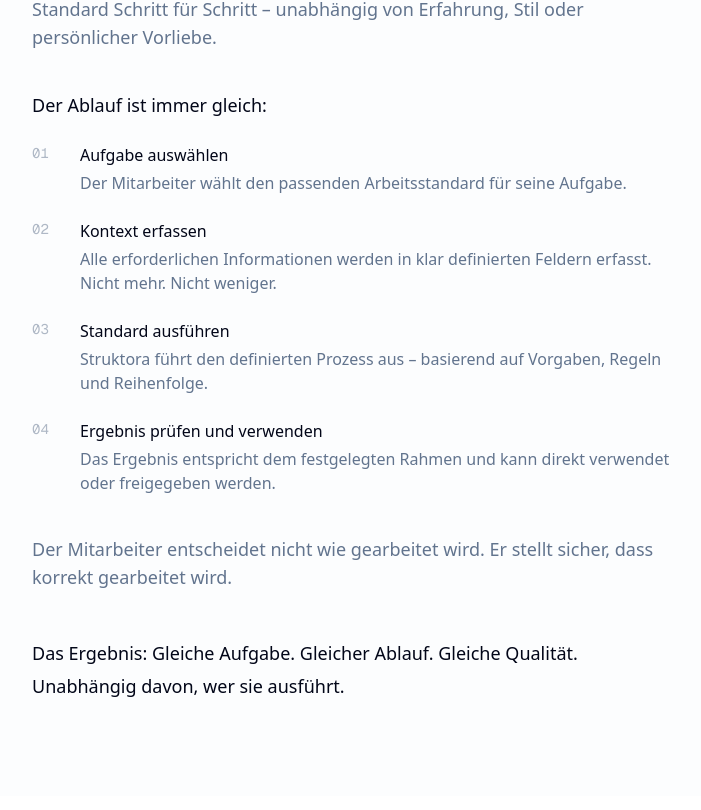
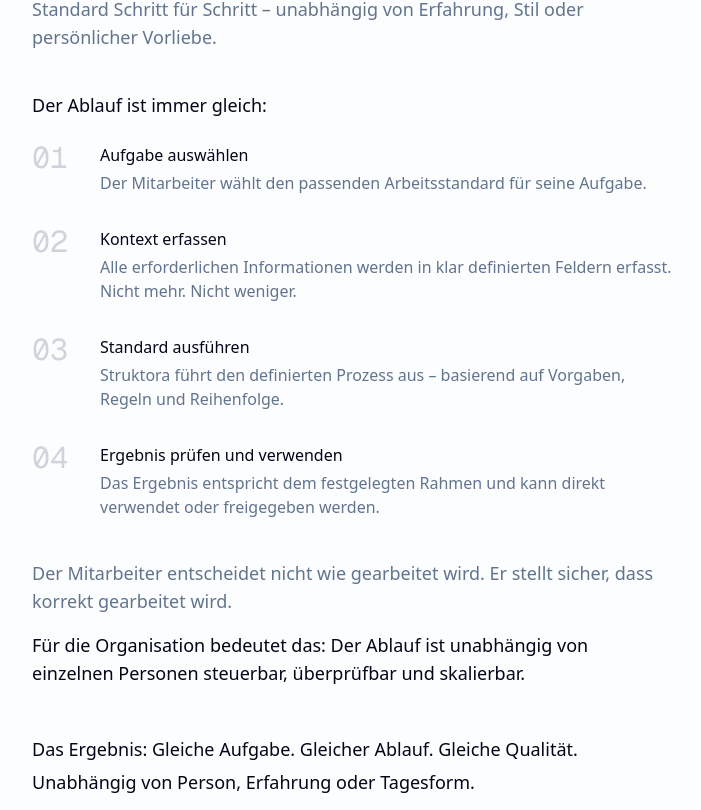
Before and after one commit to berndgalter-lab/struktora, a Next.js app: page / in a window 1280 px wide. Shown: the part 7770-8580 px from the top of the page, without its empty margins (288-989 px from the left). Built offline with nearby package versions, Linux system fonts and the light colour scheme.

Commit message:
how it works

```diff
--- a/src/components/marketing/how-it-works.tsx
+++ b/src/components/marketing/how-it-works.tsx
@@ -23,10 +23,10 @@ export const HowItWorks = () => {
         </p>
 
         {/* 4 Schritte */}
-        <div className="mt-6 max-w-2xl space-y-6">
+        <div className="mt-6 max-w-2xl space-y-8">
           {/* Schritt 1 */}
-          <div className="flex gap-4">
-            <span className="w-8 shrink-0 font-mono text-sm text-muted-foreground/50">
+          <div className="flex items-start gap-5">
+            <span className="w-12 shrink-0 font-mono text-2xl leading-none text-muted-foreground/30 md:text-3xl">
               01
             </span>
             <div>
@@ -41,8 +41,8 @@ export const HowItWorks = () => {
           </div>
 
           {/* Schritt 2 */}
-          <div className="flex gap-4">
-            <span className="w-8 shrink-0 font-mono text-sm text-muted-foreground/50">
+          <div className="flex items-start gap-5">
+            <span className="w-12 shrink-0 font-mono text-2xl leading-none text-muted-foreground/30 md:text-3xl">
               02
             </span>
             <div>
@@ -57,8 +57,8 @@ export const HowItWorks = () => {
           </div>
 
           {/* Schritt 3 */}
-          <div className="flex gap-4">
-            <span className="w-8 shrink-0 font-mono text-sm text-muted-foreground/50">
+          <div className="flex items-start gap-5">
+            <span className="w-12 shrink-0 font-mono text-2xl leading-none text-muted-foreground/30 md:text-3xl">
               03
             </span>
             <div>
@@ -73,8 +73,8 @@ export const HowItWorks = () => {
           </div>
 
           {/* Schritt 4 */}
-          <div className="flex gap-4">
-            <span className="w-8 shrink-0 font-mono text-sm text-muted-foreground/50">
+          <div className="flex items-start gap-5">
+            <span className="w-12 shrink-0 font-mono text-2xl leading-none text-muted-foreground/30 md:text-3xl">
               04
             </span>
             <div>
@@ -94,6 +94,10 @@ export const HowItWorks = () => {
           Der Mitarbeiter entscheidet nicht wie gearbeitet wird. Er stellt
           sicher, dass korrekt gearbeitet wird.
         </p>
+        <p className="mt-4 text-base font-medium text-foreground md:text-lg">
+          Für die Organisation bedeutet das: Der Ablauf ist unabhängig von
+          einzelnen Personen steuerbar, überprüfbar und skalierbar.
+        </p>
 
         {/* Abschlusssatz */}
         <div className="mt-10 md:mt-12">
@@ -101,7 +105,7 @@ export const HowItWorks = () => {
             Das Ergebnis: Gleiche Aufgabe. Gleicher Ablauf. Gleiche Qualität.
           </p>
           <p className="mt-1 text-base font-medium text-foreground md:text-lg">
-            Unabhängig davon, wer sie ausführt.
+            Unabhängig von Person, Erfahrung oder Tagesform.
           </p>
         </div>
       </div>
```
